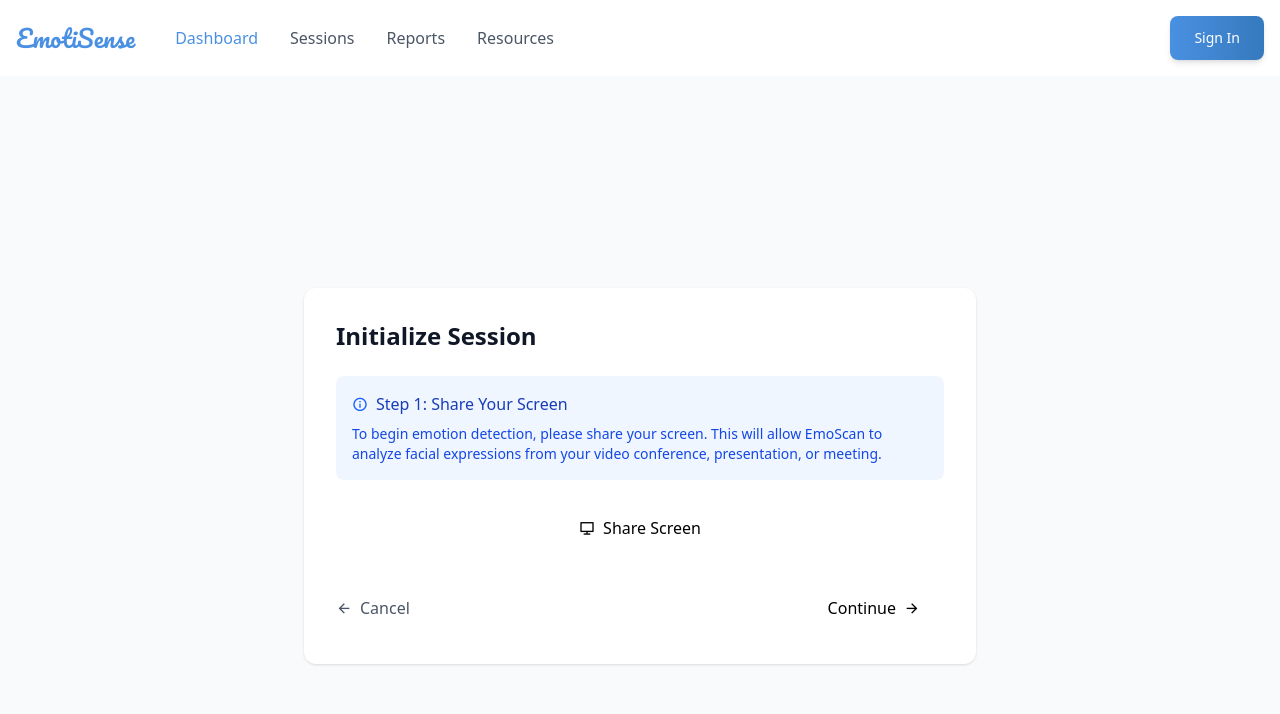
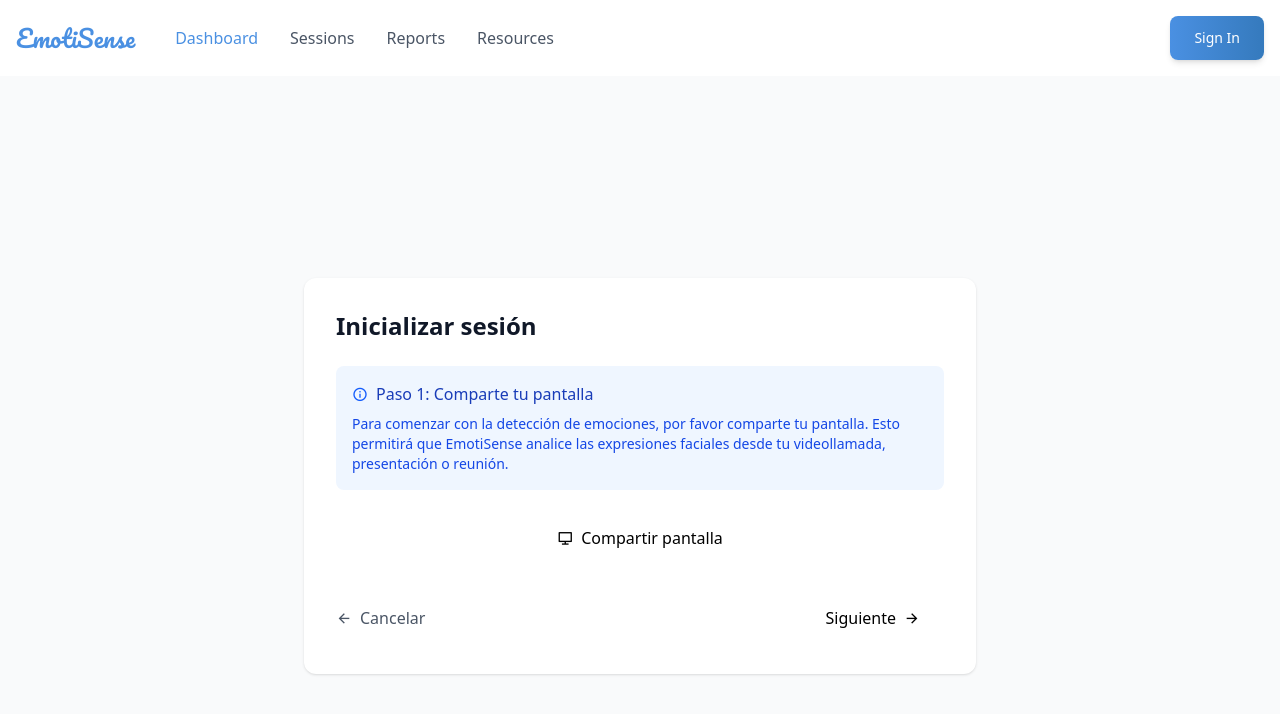
Before and after one commit to victor-villca/emoscan, a Next.js app in the folder frontend/: page /live-session in a window 1280 px wide. Shown: the top 714 px of the page. Built offline with nearby package versions, Linux system fonts and the light colour scheme; no server answers.

Commit message:
feat: step 2 instruction frontend

```diff
--- a/frontend/src/app/live-session/page.tsx
+++ b/frontend/src/app/live-session/page.tsx
@@ -1,7 +1,6 @@
 'use client';
 import { useState } from 'react';
 import Link from 'next/link';
-import { useRouter } from 'next/navigation';
 
 export default function InitializeSession() {
   const [currentStep, setCurrentStep] = useState(1);
@@ -18,9 +17,9 @@ export default function InitializeSession() {
       setScreenStream(stream);
       setLoading(false);
     } catch (err) {
-      console.error('Error capturing screen:', err);
+      console.error('Error al capturar pantalla:', err);
       setLoading(false);
-      alert('Could not start screen capture. Please try again.');
+      alert('No se pudo iniciar la captura de pantalla. Por favor, inténtalo de nuevo.');
     }
   }
 
@@ -31,33 +30,35 @@ export default function InitializeSession() {
     }
   }
 
-  function proceedToNextStep() {
+  function goToStep2() {
     if (!screenStream) {
-      alert('Please share your screen first.');
+      alert('Por favor, comparte tu pantalla antes de continuar.');
       return;
     }
+    setCurrentStep(2);
+  }
+
+  function goBackToStep1() {
+    setCurrentStep(1);
   }
 
   return (
     <div className="min-h-screen bg-gray-50 flex flex-col items-center justify-center px-4">
       <div className="bg-white rounded-xl shadow-sm p-8 max-w-2xl w-full">
         <div className="flex justify-between items-center mb-6">
-          <h1 className="text-2xl font-bold text-gray-900">
-            Initialize Session
-          </h1>
+          <h1 className="text-2xl font-bold text-gray-900">Inicializar sesión</h1>
         </div>
+
+        {currentStep === 1 && (
           <div className="space-y-6">
             <div className="bg-blue-50 p-4 rounded-lg">
               <div className="flex items-center gap-2 mb-2">
                 <i className="ri-information-line text-blue-600"></i>
-              <h2 className="font-medium text-blue-800">
-                Step 1: Share Your Screen
-              </h2>
+                <h2 className="font-medium text-blue-800">Paso 1: Comparte tu pantalla</h2>
               </div>
               <p className="text-blue-700 text-sm">
-              To begin emotion detection, please share your screen. This will
-              allow EmoScan to analyze facial expressions from your video
-              conference, presentation, or meeting.
+                Para comenzar con la detección de emociones, por favor comparte tu pantalla.
+                Esto permitirá que EmotiSense analice las expresiones faciales desde tu videollamada, presentación o reunión.
               </p>
             </div>
 
@@ -73,7 +74,7 @@ export default function InitializeSession() {
                   ) : (
                     <i className="ri-computer-line"></i>
                   )}
-                Share Screen
+                  Compartir pantalla
                 </button>
               ) : (
                 <div className="flex flex-col items-center gap-4 w-full">
@@ -98,12 +99,9 @@ export default function InitializeSession() {
                       </button>
                     </div>
                   </div>
-                <p className="text-gray-600 text-sm">
-                  Screen shared successfully
-                </p>
+                  <p className="text-gray-600 text-sm">Pantalla compartida correctamente</p>
                 </div>
               )}
-          </div>
             </div>
 
             <div className="flex justify-between mt-8">
@@ -113,17 +111,51 @@ export default function InitializeSession() {
                 className="flex items-center gap-2 text-gray-600 hover:text-gray-800 transition"
               >
                 <i className="ri-arrow-left-line"></i>
-            Cancel
+                Cancelar
               </Link>
               <button
-            onClick={proceedToNextStep}
+                onClick={goToStep2}
                 className="flex items-center gap-2 bg-primary text-black px-6 py-3 rounded-lg hover:bg-opacity-90 transition"
               >
-            Continue
+                Siguiente
                 <i className="ri-arrow-right-line"></i>
               </button>
             </div>
           </div>
+        )}
+
+        {currentStep === 2 && (
+          <div className="space-y-6">
+            <div className="bg-green-50 p-4 rounded-lg">
+              <div className="flex items-center gap-2 mb-2">
+                <i className="ri-check-line text-green-600"></i>
+                <h2 className="font-medium text-green-800">Paso 2: Listo para detectar rostros</h2>
+              </div>
+              <p className="text-green-700 text-sm">
+                ¡Perfecto! La pantalla se ha compartido correctamente. Ahora podemos continuar con la detección de rostros.
+                Haz clic en el botón de abajo para seleccionar los rostros que deseas seguir durante esta sesión.
+              </p>
+            </div>
+
+            <div className="flex justify-between mt-6">
+              <button
+                onClick={goBackToStep1}
+                className="flex items-center gap-2 text-gray-600 hover:text-gray-800 transition"
+              >
+                <i className="ri-arrow-left-line"></i>
+                Volver
+              </button>
+              <button
+                onClick={() => alert('TODO: Acción de selección de rostros')}
+                className="bg-primary text-black px-6 py-3 rounded-lg hover:bg-opacity-90 transition flex items-center gap-2"
+              >
+                Seleccionar rostros
+                <i className="ri-arrow-right-line"></i>
+              </button>
+            </div>
+          </div>
+        )}
+      </div>
     </div>
   );
 }
```
Lines whose indentation alone changed are shown as unchanged.
